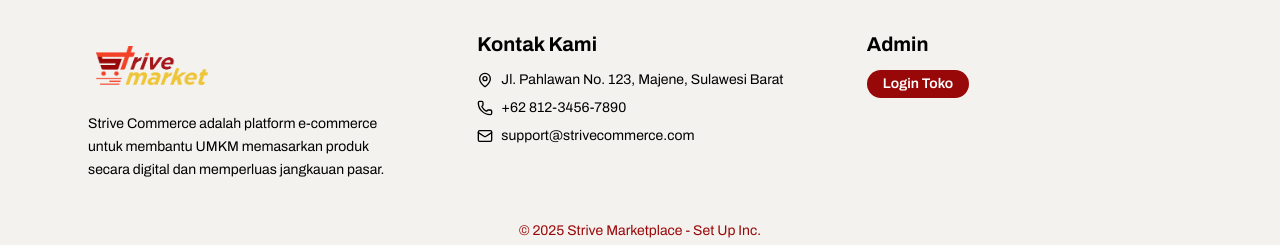
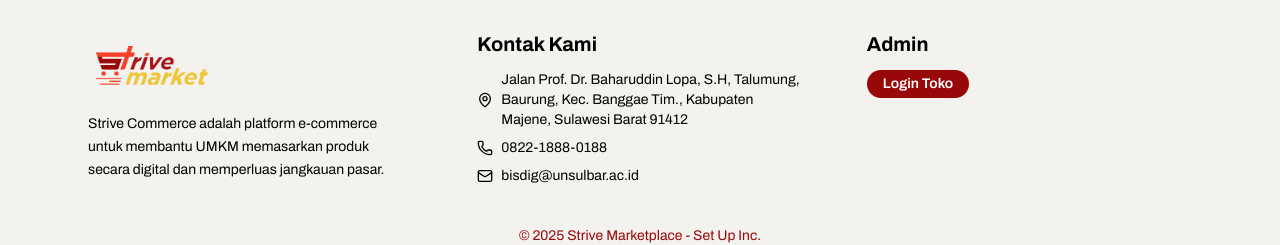
Before and after one commit to mhmmdafnan/Strivecommerce_2026_FE, a React (Vite) app: page / in a window 1280 px wide. Shown: the part 803-1048 px from the top of the page. Built offline with nearby package versions, Linux system fonts and the light colour scheme; no server answers.

Commit message:
edit footer

```diff
--- a/src/Component/Footer.jsx
+++ b/src/Component/Footer.jsx
@@ -42,14 +42,33 @@ const footer = () => {
             <h2 className="text-xl font-bold mb-3">Kontak Kami</h2>
             <ul className="space-y-2 text-sm">
               <li className="flex items-center gap-2">
-                <MapPin size={16} /> Jl. Pahlawan No. 123, Majene, Sulawesi
-                Barat
+                <span>
+                  <MapPin size={16} />
+                </span>
+                Jalan Prof. Dr. Baharuddin Lopa, S.H, Talumung, Baurung, Kec.
+                Banggae Tim., Kabupaten Majene, Sulawesi Barat 91412
               </li>
+
               <li className="flex items-center gap-2">
-                <Phone size={16} /> +62 812-3456-7890
+                <Phone size={16} />
+                <a
+                  href="https://wa.me/6282218880188"
+                  target="_blank"
+                  rel="noopener noreferrer"
+                  className="hover:underline text-black"
+                >
+                  0822-1888-0188
+                </a>
               </li>
+
               <li className="flex items-center gap-2">
-                <Mail size={16} /> support@strivecommerce.com
+                <Mail size={16} />
+                <a
+                  href="mailto:bisdig@unsulbar.ac.id"
+                  className="hover:underline text-black"
+                >
+                  bisdig@unsulbar.ac.id
+                </a>
               </li>
             </ul>
           </div>
```
Also changed, not shown: 1 other file (tests, documents, lock files or other folders).
